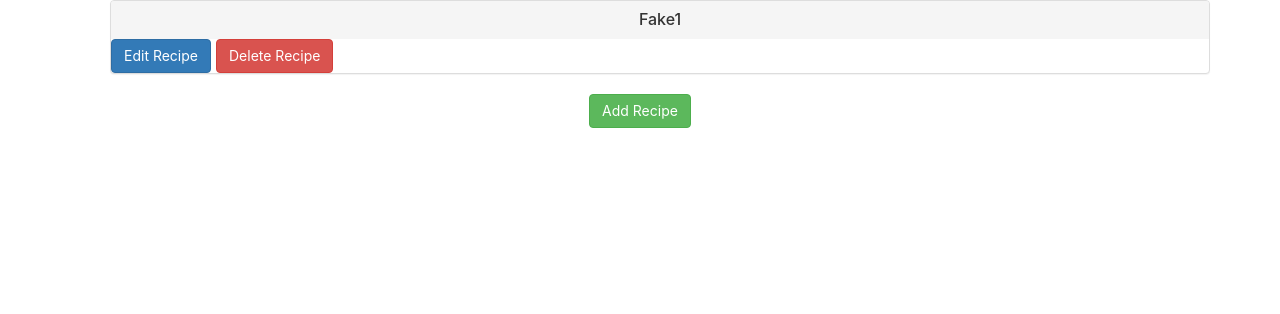
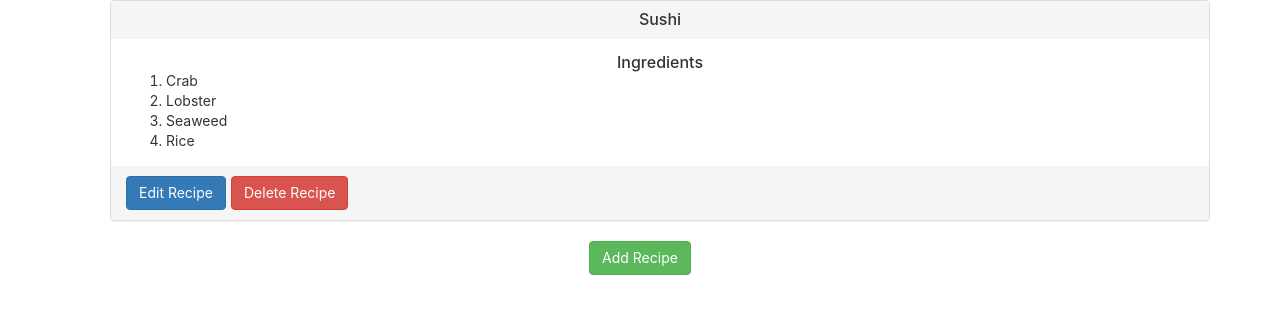
Before and after one commit to brendanpettis/Coding-Challenge, a React (Create React App) app: page / in a window 1280 px wide. Shown: the top 314 px of the page. Built offline with nearby package versions, Linux system fonts and the light colour scheme.

Commit message:
Added Ingredients to the Initial Display

```diff
--- a/src/App.js
+++ b/src/App.js
@@ -16,9 +16,9 @@ class App extends Component {
     recipes:[
       {
         id: 'Mon Nov 12 2018 11:36:27 GMT-0600 (Central Standard Time)',
-        title: 'Fake1',
-        description: 'A fake recipe created for a demo.',
-        ingredients: ['Dragon'],
+        title: 'Sushi',
+        description: 'Everyone loves sushi. Even people who are allergic to it.',
+        ingredients: ['Crab', 'Lobster', 'Seaweed', 'Rice'],
         steps:[]
       }
     ],
--- a/src/components/ListItem/ListItem.js
+++ b/src/components/ListItem/ListItem.js
@@ -2,6 +2,7 @@ import React, { Component } from 'react';
 import Panel from 'react-bootstrap/lib/Panel';
 import Button from 'react-bootstrap/lib/Button'
 import ButtonToolbar from 'react-bootstrap/lib/ButtonToolbar'
+import './listItem.css';
 
 class ListItem extends Component {
     render() {
@@ -10,10 +11,20 @@ class ListItem extends Component {
                 <Panel.Heading>
                     <Panel.Title componentClass='h3'>{this.props.title}</Panel.Title>
                 </Panel.Heading>
-                <ButtonToolbar>
-                    <Button bsStyle='primary'>Edit Recipe</Button>
-                    <Button bsStyle='danger' onClick={() => this.props.deleteRecipe(this.props.title)}>Delete Recipe</Button>
-                </ButtonToolbar>
+                <Panel.Body>
+                    <Panel.Title componentClass='h4'>Ingredients</Panel.Title>
+                    <ol>
+                        {
+                            this.props.ingredients.map((item) => <li key={item}>{item}</li>)
+                        }
+                    </ol>
+                </Panel.Body>
+                <Panel.Footer>
+                    <ButtonToolbar>
+                        <Button bsStyle='primary'>Edit Recipe</Button>
+                        <Button bsStyle='danger' onClick={() => this.props.deleteRecipe(this.props.title)}>Delete Recipe</Button>
+                    </ButtonToolbar>
+                </Panel.Footer>
             </Panel>
         );
     }
--- a/src/components/ListItem/listItem.css
+++ b/src/components/ListItem/listItem.css
@@ -5,3 +5,7 @@ button.list-group-item {
     text-align: center;
     outline: none;
 }
+
+li {
+    text-align: left;
+}
```
